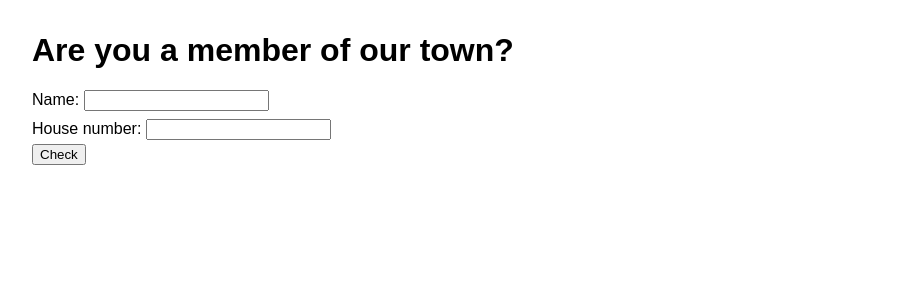
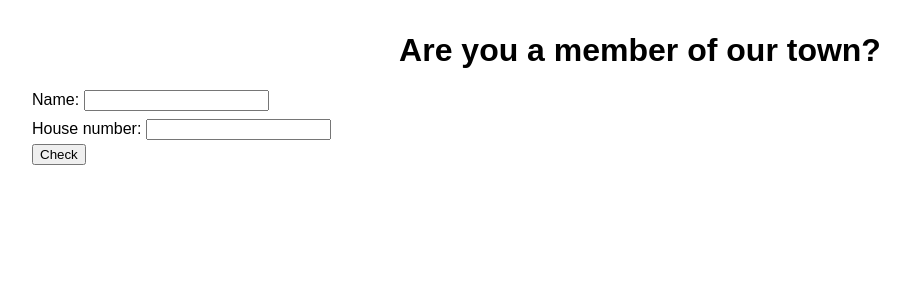
Before and after one commit to Parakh-Srivastava/Basics-of-codes, a Flask app: page / in a window 1280 px wide. Shown: the top 300 px of the page, without its empty margins (0-910 px from the left). Run offline with Flask 3, Linux system fonts and the light colour scheme.

Commit message:
bug fixes

```diff
--- a/Back-end/project 2/static/style.css
+++ b/Back-end/project2/static/style.css
@@ -1,5 +1,9 @@
 body {
     font-family: Arial, sans-serif; margin: 2rem;
+}
+h1{
+    display: grid;
+    place-items: center;
 }
 label {
     display: block; margin: .5rem 0 .2rem;
```
Also changed, not shown: Back-end/project2/app.py (renamed from Back-end/project 2/app.py), Back-end/project2/templates/index.html (renamed from Back-end/project 2/templates/index.html).
